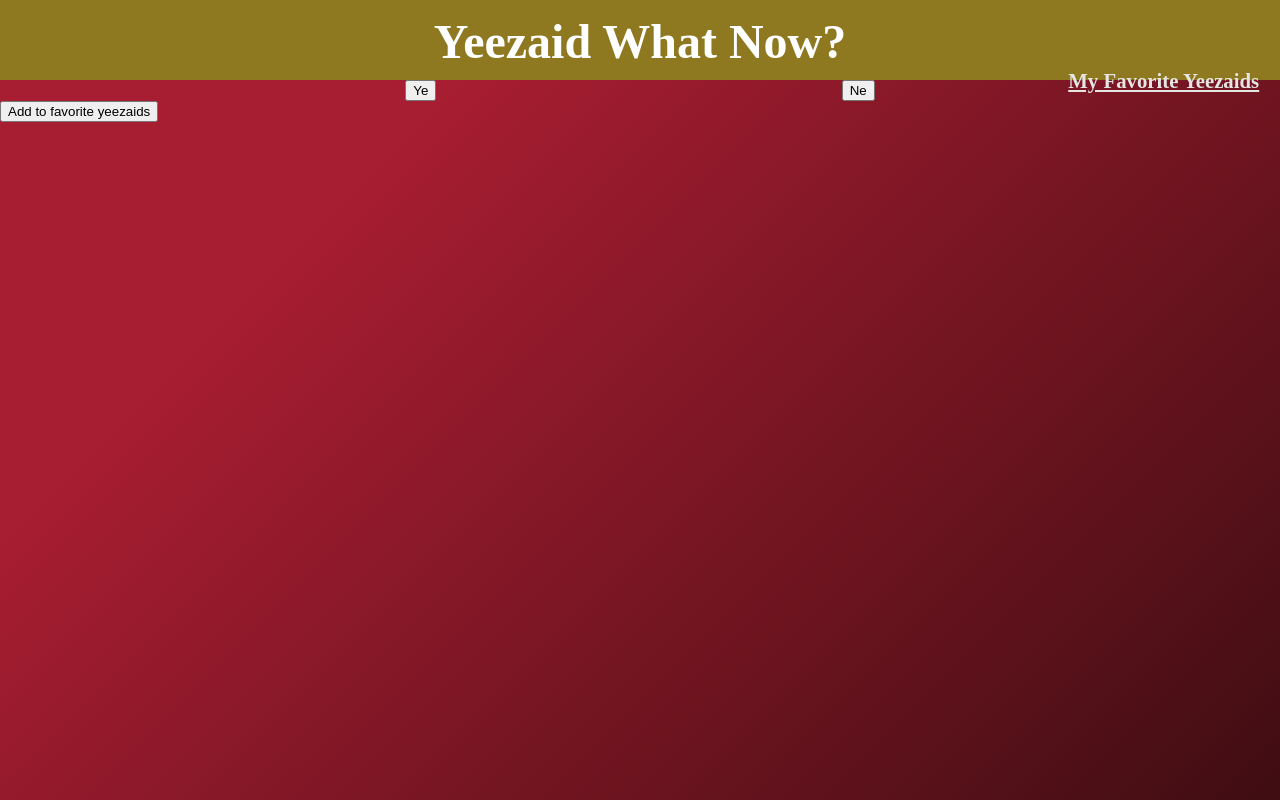
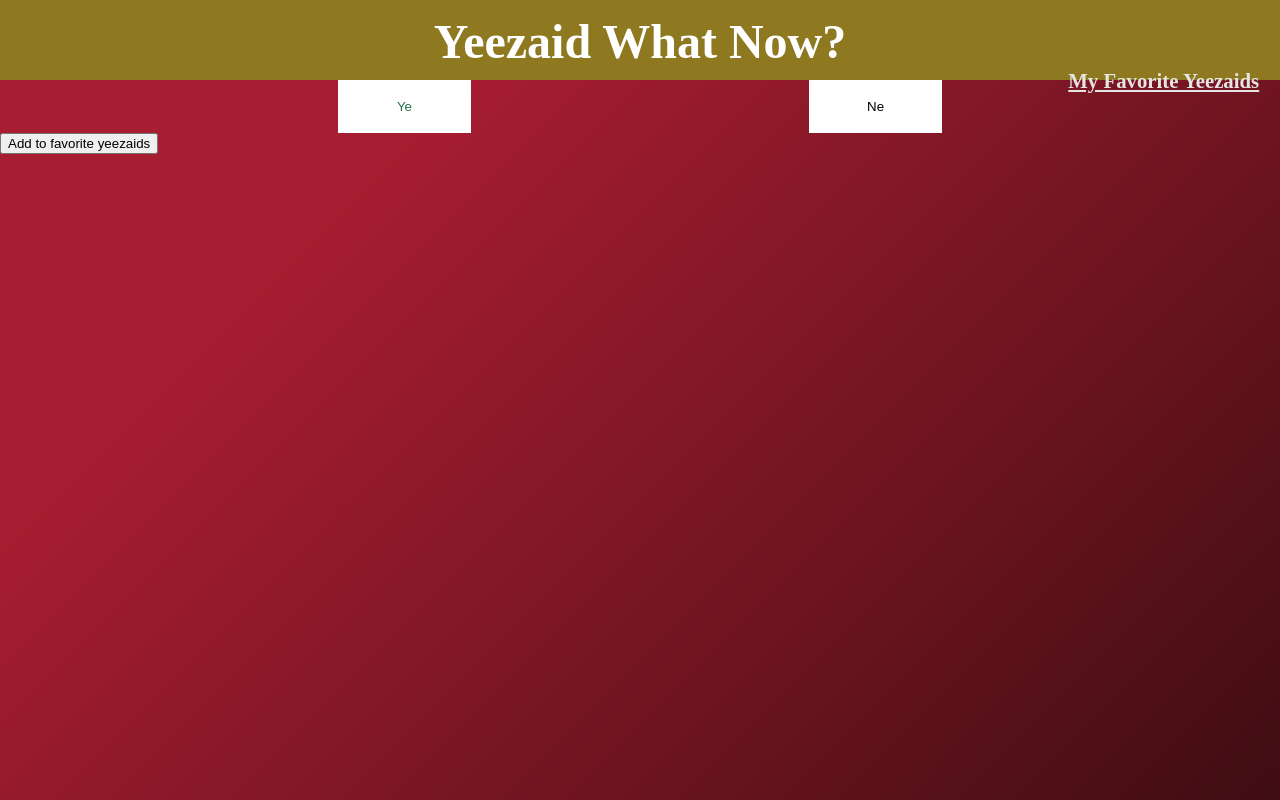
Before and after one commit to emorendorff/yeezaid, a React (Create React App) app: page /home in a window 1280 px wide. Built offline with nearby package versions, Linux system fonts and the light colour scheme; no server answers; the HTML template or start-up script is replaced by a standard one.

Commit message:
Add button styling

```diff
--- a/src/home/Home.jsx
+++ b/src/home/Home.jsx
@@ -63,8 +63,8 @@ const Home = () => {
             {trumpQuotes && kanyeQuotes && !isLoading && !error && randomNum === 1 && <h3 className='quote'>"{kanyeQuotes.quote}"</h3>}
             {trumpQuotes && kanyeQuotes && !isLoading && !error && randomNum === 2 && <h3 className='quote'>"{trumpQuotes.message}"</h3>}
             <div className='button-flex'>
-                <button>Ye</button>
-                <button>Ne</button>
+                <button className='ye'>Ye</button>
+                <button className='ne'>Ne</button>
             </div>
             <button>Add to favorite yeezaids</button>
         </div>
--- a/src/home/home.css
+++ b/src/home/home.css
@@ -19,4 +19,21 @@
     display: flex;
     flex-direction: row;
     justify-content: space-evenly;
+
 }
+
+.ye {
+    height: 4em;
+    width: 10em;
+    border: none;
+    background-color: white;
+    color: #22724E;
+}
+
+.ne {
+    height: 4em;
+    width: 10em;
+    border: none;
+    background-color: white;
+    color: black;
+}
```
